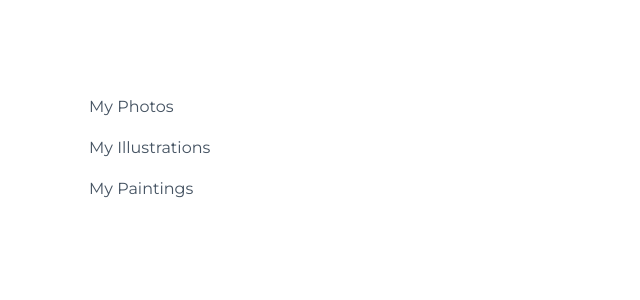
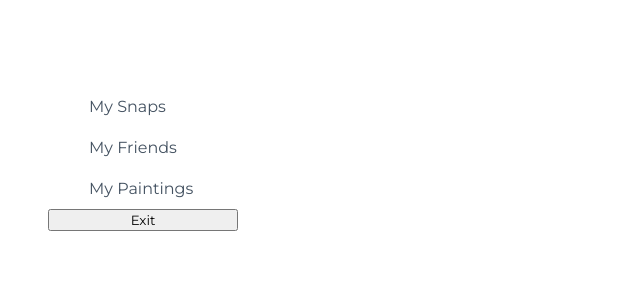
Before and after one commit to LordButley/react-challenges, a React (Create React App) app in the folder my-app/: page / in a window 1280 px wide. Shown: the top 300 px of the page, without its empty margins (0-640 px from the left). Built offline with nearby package versions, Linux system fonts and the light colour scheme.

Commit message:
add code up to updating state pt2

```diff
--- a/my-app/src/App.js
+++ b/my-app/src/App.js
@@ -1,11 +1,17 @@
 import css from './App.module.css';
-import Sidebar from './components/Sidebar';
+// import Sidebar from './components/Sidebar';
+import SidebarClass from './components/SidebarClass';
 
 function App() {
   return (
     <div className={css.App}>
       {/* Add your components here */}
-      <Sidebar />
+      {/* <Sidebar /> */}
+      {/* <Sidebar /> */}
+
+      {/* <SidebarClass /> */}
+      <SidebarClass anchorOne="Snaps" anchorTwo="Friends" />
+
     </div>
   );
 }
--- /dev/null
+++ b/my-app/src/components/SidebarClass.js
@@ -0,0 +1,142 @@
+import React from "react";
+import css from "./css/Sidebar.module.css"
+
+// PART 1 basic class
+
+// class SidebarClass extends React.Component{
+//     render () {
+//      return <div className = {css.sidebar}>
+//         <a href="#.">My Pictures</a>
+//         <a href="#.">My Illustrations</a>
+//         <a href="#.">My Paintings</a>
+//     </div>;
+//     }
+// }
+
+// PART 2 - With PROPS
+
+// class SidebarClass extends React.Component{
+//         render () {
+//          return <div className = {css.sidebar}>
+//             <a href="#.">{this.props.anchorOne}</a>
+//             <a href="#.">{this.props.anchorTwo}</a>
+//             <a href="#.">My Paintings</a>
+//         </div>;
+//         }
+//     }
+
+// PART 3 - With STATE
+
+// class SidebarClass extends React.Component{
+
+//     constructor(props){
+//         super(props);
+//         this.state = {
+//             possession: "My",
+//             buttonText: "Exit",
+//         }
+//     }
+
+//     render () {
+//      return (<div className = {css.sidebar}>
+//         <a href="#.">{this.state.possession} {this.props.anchorOne}</a>
+//         <a href="#.">{this.state.possession} {this.props.anchorTwo}</a>
+//         <a href="#.">My Paintings</a>
+//         <button>{this.state.buttonText}</button>
+//         </div>);
+//     }
+// }
+
+// PART 4 with setState / onClick
+// class SidebarClass extends React.Component{
+
+//     constructor(props){
+//         super(props);
+//         this.state = {
+//             possession: "My",
+//             buttonText: "Exit",
+//             // clickCounter: 0,
+//         }
+//     }
+
+    // updateClick(){
+    //     let addClick = this.state.clickCounter + 1;
+    //     if (this.state.clickCounter % 2 === 0){
+    //         this.setState({
+    //             possession:"Yours",
+    //             clickCounter: addClick,
+    //         });
+    //     }else {
+    //         this.setState({
+    //             possession:"My",
+    //             clickCounter: addClick,
+    //         });
+    //     }
+    // }
+
+//     updateClick(){
+//         if (this.state.possession == "My"){
+//             this.setState({
+//                 possession:"Yours",
+//             });
+//         }else {
+//             this.setState({
+//                 possession:"My",
+//             });
+//         }
+//     }
+
+//     render () {
+//      return (<div className = {css.sidebar}>
+//         <a href="#.">{this.state.possession} {this.props.anchorOne}</a>
+//         <a href="#.">{this.state.possession} {this.props.anchorTwo}</a>
+//         <a href="#.">My Paintings</a>
+//         <button onClick={() => this.updateClick()}>{this.state.buttonText}</button>
+//         </div>);
+//     }
+// }
+
+
+// export default SidebarClass
+
+// PART 5 with call back logs
+
+class SidebarClass extends React.Component{
+
+    constructor(props){
+        super(props);
+        this.state = {
+            possession: "My",
+            buttonText: "Exit",
+            // clickCounter: 0,
+        }
+    }
+
+    updateClick(){
+        if (this.state.possession === "My"){
+            this.setState({
+                possession:"Yours",
+            }, () => console.log("state after: " +this.state.possession));
+        }else {
+            this.setState({
+                possession:"My",
+            }, () => {
+                console.log("state after: " +this.state.possession)
+            });
+        }
+        console.log("state before: " +this.state.possession);
+    }
+
+    render () {
+        return (
+            <div className = {css.sidebar}>
+                <a href="#.">{this.state.possession} {this.props.anchorOne}</a>
+                <a href="#.">{this.state.possession} {this.props.anchorTwo}</a>
+                <a href="#.">My Paintings</a>
+                <button onClick={() => this.updateClick()}>{this.state.buttonText}</button>
+            </div>);
+        }
+}
+
+
+export default SidebarClass
```
